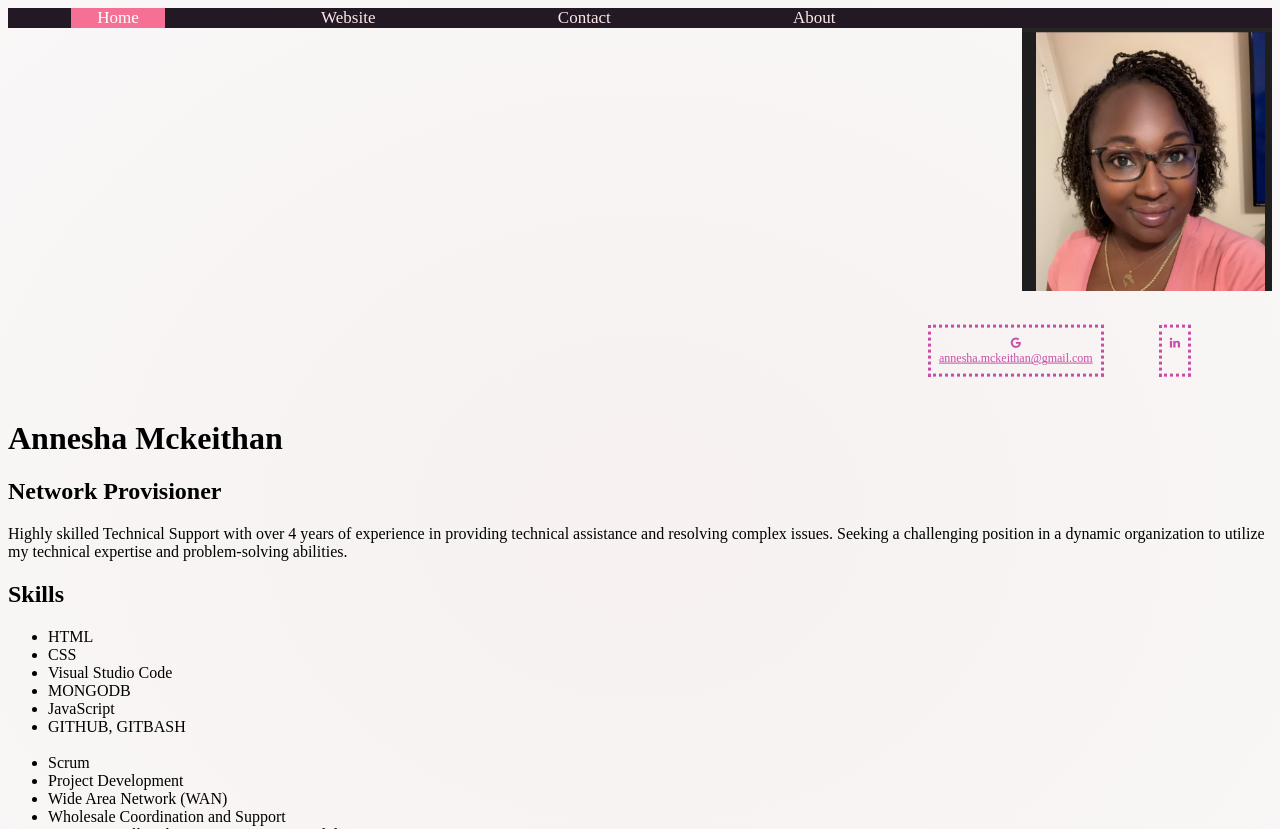
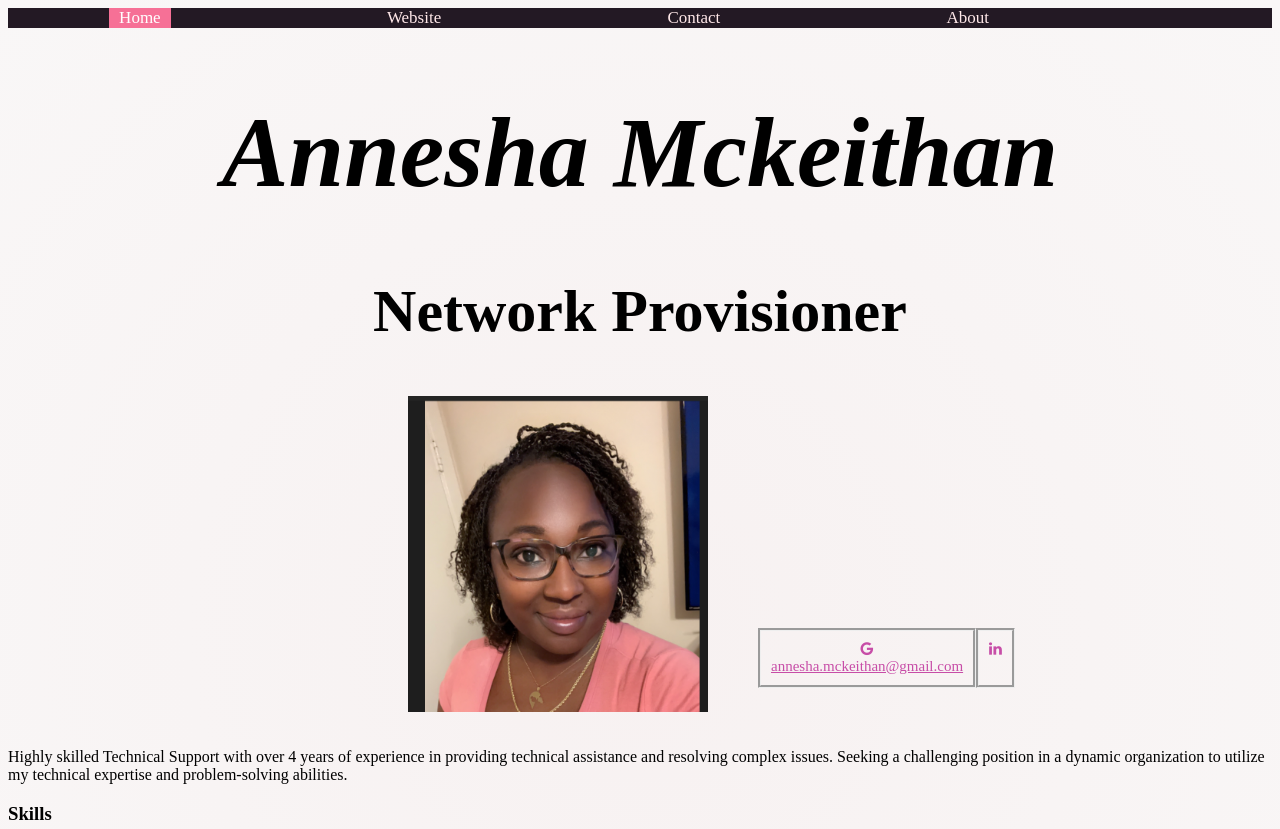
Before and after one commit to asmckeithan/Repo2, a plain HTML site: page Pages/index.html in a window 1280 px wide. Shown: the top 829 px of the page. Drawn offline with Linux system fonts and the light colour scheme.

Commit message:
Resume partial

```diff
--- a/Pages/index.html
+++ b/Pages/index.html
@@ -14,19 +14,17 @@
         <a href="#contact">Contact</a>
         <a href="#about">About</a>
     </div>
+    <h1>Annesha Mckeithan</h1>
+    <h2>Network Provisioner</h2>
         <img src="../Image/Headshot2.png" alt="Headshot2">
-        <div class="icon-bar">
-            <a href="#" class="google"><i class="fa fa-google"></i> <br/> annesha.mckeithan@gmail.com</a>
-            <a href="https://www.linkedin.com/in/amckeithan" class="linkedin"><i class="fa fa-linkedin"></i></a>
-          </div>
-    <div id="section1">
-        <h1>Annesha Mckeithan</h1>
-        <h2>Network Provisioner</h2>
-        <p class="objective">  Highly skilled Technical Support with over 4 years of experience in providing technical assistance and resolving complex issues. Seeking a challenging position in a dynamic organization to utilize my technical expertise and problem-solving abilities.
-        </p>
+    <div class="icon-bar">
+        <a href="#" class="google"><i class="fa fa-google"></i> <br/> annesha.mckeithan@gmail.com</a>
+        <a href="https://www.linkedin.com/in/amckeithan" class="linkedin"><i class="fa fa-linkedin"></i></a>
     </div>
-        <h2> Skills </h2>
-        <div class="block1" >
+    <p class="objective">  Highly skilled Technical Support with over 4 years of experience in providing technical assistance and resolving complex issues. Seeking a challenging position in a dynamic organization to utilize my technical expertise and problem-solving abilities.
+    </p>
+    <h3> Skills </h3>
+    <div class="container">
         <ul>
             <li> HTML </li>
             <li> CSS </li>
@@ -51,7 +49,6 @@
             <li> Canvmas </li>
             <li> NOC Moves </li>
             <li> Hot-cuts and Hot-works </li>
-
         </ul>
     </div>
 
--- a/Styles/styles.css
+++ b/Styles/styles.css
@@ -1,10 +1,14 @@
 body {
     background: radial-gradient(#f7f1f1, #f9f7f7);
+    font-family: "Times New Roman", Times, serif;
+    /* border: #000 2px; */
+
 }
 img {
     display: flex;
-    margin-left: auto;
-    width: 250px;
+    width: 300px;
+    margin-left: 400px;
+    /* align-content: center; */
 }
 .topnav {
     overflow: hidden;
@@ -12,10 +16,11 @@ img {
   }
 
   .topnav a {
-    margin:5%;
+    height:max-content;
+    margin:8%;
     color: rgb(255, 232, 233);
-    text-align:center;
-    padding: 24px 26px;
+    /* text-align:center; */
+    padding:10px;
     text-decoration: none;
     font-size: 17px;
   }
@@ -31,28 +36,44 @@ img {
   }
   .icon-bar {
     position: relative;
-    width: 100px;
-    margin-left: 974px;
+    width: 200px;
+    margin-top: -200px;
+    margin-left: 750px;
     display: flex;
-    justify-content: center;
-    /* align-content: space-around; */
-    /* left: 65%; */
+    /* justify-content: center; */
+    align-content: space-around;
+
     -webkit-transform: translateY(-20%);
     -ms-transform: translateY(-10%);
     transform: translateY(-20%);
   }
   .icon-bar a {
-    display: block;
+    display:flexbox;
     text-align: center;
-    margin-top: 55%;
-    margin-left: 55%;
-    padding: 8px;
-    border-style:dotted ;
+    margin-top: 80%;
+    /* margin-left: 5%; */
+    padding: 10px;
+    border-style:groove;
     transition: 3s;
     color: rgb(199, 77, 167);
-    font-size: 12px;
+    font-size: 15px;
   }
 
   .icon-bar a:hover {
     background-color: #000;
   }
+  h1 {
+    text-align: center;
+    flex-wrap: nowrap;
+    font-size: 100px;
+    font-style:oblique;
+}
+  h2 {
+    text-align: center;
+    font-size: 60px;
+  }
+  ul {
+    border: 3px black;
+    list-style-type:square;
+    /* text-align:; */
+}
```
